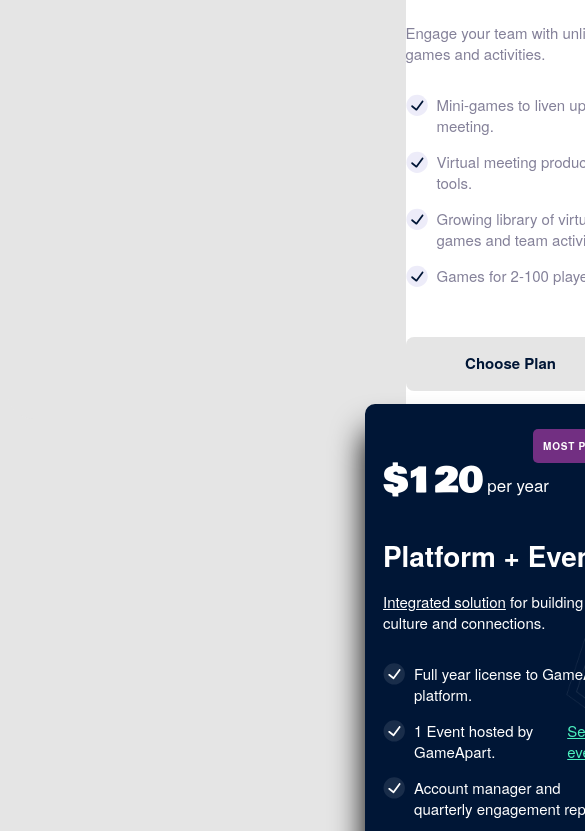
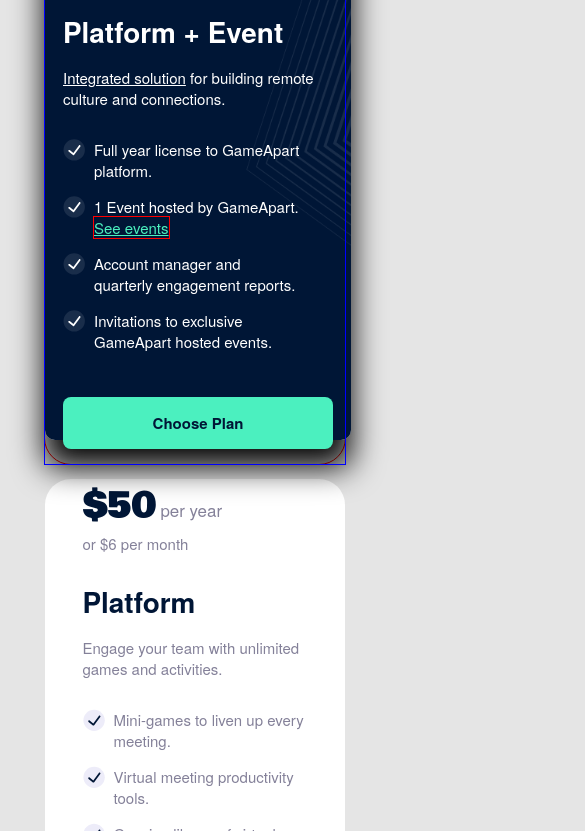
Before and after one commit to bitsofprocess/refactored_pricing, a plain HTML site: page index.html in a window 390 px wide. Shown: the part 443-1274 px from the top of the page, 585 px wide, since content can reach past the window. Drawn offline with Linux system fonts and the light colour scheme; a web font is replaced by a local one.

Commit message:
added mobile styling

```diff
--- a/index.html
+++ b/index.html
@@ -57,7 +57,7 @@
                     <div class="features">
                         <ul class="white">
                             <li>Full year license to GameApart platform.</li>
-                            <li>1 Event hosted by GameApart.<a href="#" id="event-link">See events</a></li>
+                            <li><div id="text-link">1 Event hosted by GameApart. <a href="#" id="event-link">See events</a></div></li>
                             <li>Account manager and quarterly engagement reports.</li>
                             <li>Invitations to exclusive GameApart hosted events.</li>
                         </ul>
--- a/style.css
+++ b/style.css
@@ -48,7 +48,7 @@ h2 {
     margin: 2rem auto;
     border-radius: 26px;
     justify-content: center;
-    width: 15rem;
+    width: 20rem;
 }
 .content {
     height: 38rem;
@@ -80,7 +80,7 @@ h2 {
     background-color: var(--white);
     padding-top: 3.2rem;
     justify-content: center;
-    width: 15rem;
+    width: 20rem;
     display: flex;
     z-index: 1;
 }
@@ -135,6 +135,7 @@ h2 {
 #event-link {
     color: var(--teal);
     margin: 0rem 0rem;
+    outline: 1px solid red;
 }
 #partner-link {
     color: var(--dkblue);
@@ -196,19 +197,35 @@ h2 {
 }
 
 @media (max-width: 960px) {
+    .body {
+        justify-content: center;
+    }
+    .pricing-table-container {
+        max-width: 20rem;
+        justify-content: center;
+        outline: 1px solid blue;
+        margin: 10% auto;
+    }
     .pricing-table {
         background-color: var(--ltgray);
-    position: absolute;
+        position: relative;
         z-index: -1;
         flex-direction: column;
+        max-width: 20rem;
+        outline: 1px solid red;
     }
-/* .platform-card {
-    display: absolute;
+      .pricing-table > * {
+        flex-basis: 100%;
+        /* max-width: 20rem; */
+      }
+      .platform-card {
+          margin-top: 40rem;
       }
     .popular-card {
-    display: absolute;
+        position: absolute;
+        margin-top: 4rem;
     }
     .event-card {
         display: absolute;
-} */
     }
+}
```
Lines whose indentation alone changed are shown as unchanged.
